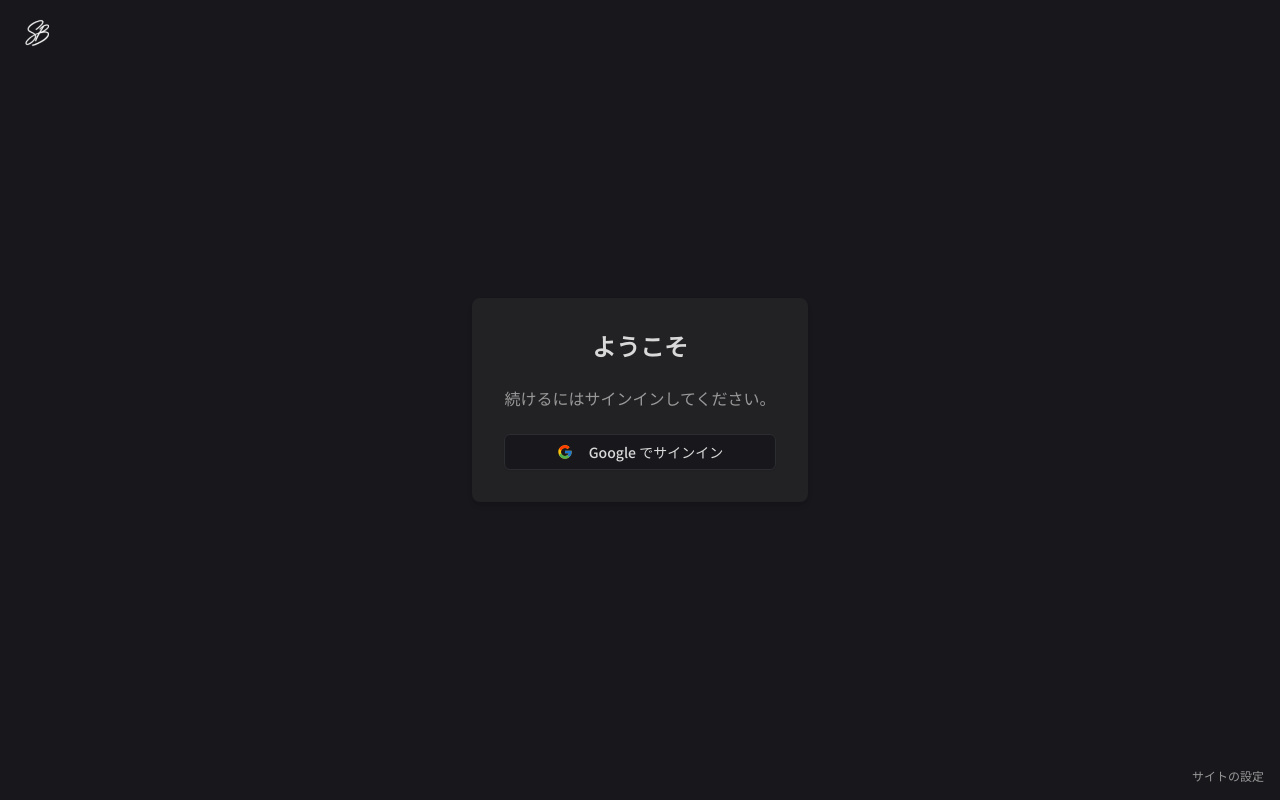
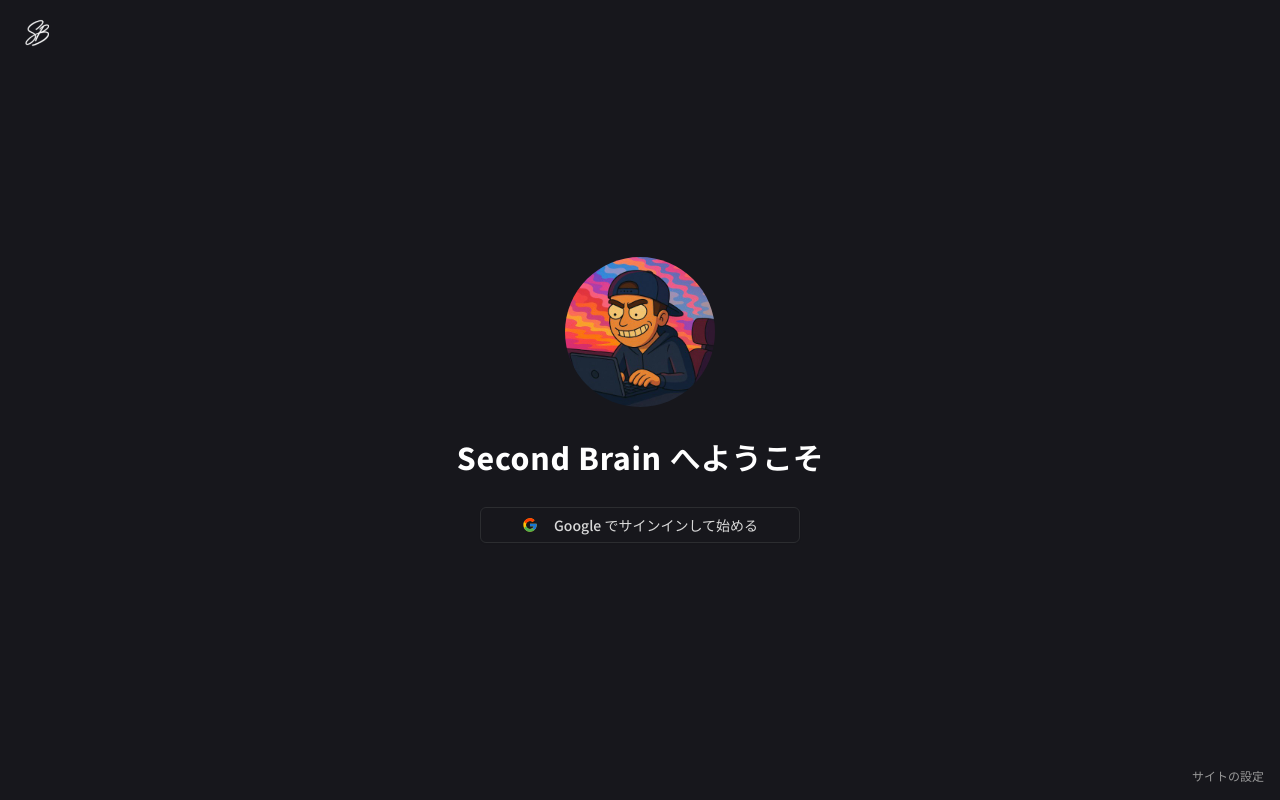
Before and after one commit to yuuki008/second-brain, a Next.js app: page / in a window 1280 px wide. Built offline with nearby package versions, Linux system fonts and the light colour scheme; no server answers; the database is empty.

Commit message:
Refactor hero component and remove GoogleSignInButton component

```diff
--- a/src/app/components/hero.tsx
+++ b/src/app/components/hero.tsx
@@ -1,9 +1,55 @@
-import GoogleSignInButton from "@/components/auth/google-signin-button";
+"use client";
+
+import Image from "next/image";
+import { Button } from "@/components/ui/button";
+import { Loader2 } from "lucide-react";
+import { FcGoogle } from "react-icons/fc";
+import { signIn } from "next-auth/react";
+import { useState } from "react";
 
 export default function Hero() {
+  const [isLoading, setIsLoading] = useState(false);
+
+  const handleSignIn = async () => {
+    setIsLoading(true);
+    try {
+      await signIn("google", { callbackUrl: "/" });
+    } catch (error) {
+      console.error("Sign in error:", error);
+      setIsLoading(false);
+    }
+  };
+
   return (
-    <div className="flex flex-col items-center justify-center h-screen">
-      <GoogleSignInButton />
+    <div className="flex flex-col items-center justify-center min-h-screen py-12 px-4 sm:px-6 lg:px-8">
+      <div className="max-w-md w-full space-y-8 text-center">
+        <Image
+          src="/profile.jpg"
+          alt="キャラクター"
+          width={150}
+          height={150}
+          className="mx-auto rounded-full"
+          priority
+        />
+        <h2 className="mt-6 text-3xl font-extrabold text-gray-900 dark:text-white tracking-wide">
+          Second Brain へようこそ
+        </h2>
+        <div className="mt-8">
+          <Button
+            onClick={handleSignIn}
+            variant="outline"
+            disabled={isLoading}
+            className="w-full max-w-xs mx-auto"
+          >
+            {isLoading ? (
+              <Loader2 className="mr-2 h-4 w-4 animate-spin" />
+            ) : (
+              <FcGoogle className="mr-2 h-5 w-5" />
+            )}
+            Google でサインインして始める
+          </Button>
+        </div>
+      </div>
     </div>
   );
 }
--- a/src/components/auth/google-signin-button.tsx
+++ /dev/null
@@ -1,51 +0,0 @@
-"use client";
-
-import { signIn } from "next-auth/react";
-import { useState } from "react";
-import { Button } from "@/components/ui/button";
-import { Loader2 } from "lucide-react";
-import { FcGoogle } from "react-icons/fc";
-
-export default function GoogleSignInButton() {
-  const [isLoading, setIsLoading] = useState(false);
-
-  const handleSignIn = async () => {
-    setIsLoading(true);
-    try {
-      // サインイン後、現在のページ (トップページ) に戻るようにする
-      // 認証状態が更新され、次回レンダリング時に TopPageClient が表示される
-      await signIn("google", { callbackUrl: "/" });
-    } catch (error) {
-      // エラーハンドリング (例: トースト表示)
-      console.error("Sign in error:", error);
-      setIsLoading(false);
-      // ここで toast.error("サインインに失敗しました。"); のような表示を行う
-    }
-    // signIn がリダイレクトするため、通常ここには到達しないが念のため
-    // setIsLoading(false);
-  };
-
-  return (
-    <div className="flex flex-col items-center justify-center">
-      <div className="p-8 space-y-6 bg-card text-card-foreground rounded-lg shadow-md">
-        <h1 className="text-2xl font-semibold text-center">ようこそ</h1>
-        <p className="text-center text-muted-foreground">
-          続けるにはサインインしてください。
-        </p>
-        <Button
-          onClick={handleSignIn}
-          className="w-full"
-          variant="outline"
-          disabled={isLoading}
-        >
-          {isLoading ? (
-            <Loader2 className="mr-2 h-4 w-4 animate-spin" />
-          ) : (
-            <FcGoogle className="mr-2 h-5 w-5" />
-          )}
-          Google でサインイン
-        </Button>
-      </div>
-    </div>
-  );
-}
```
